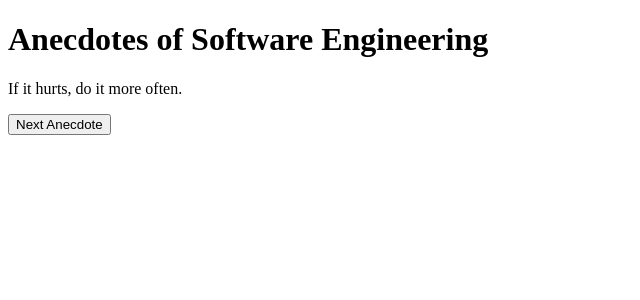
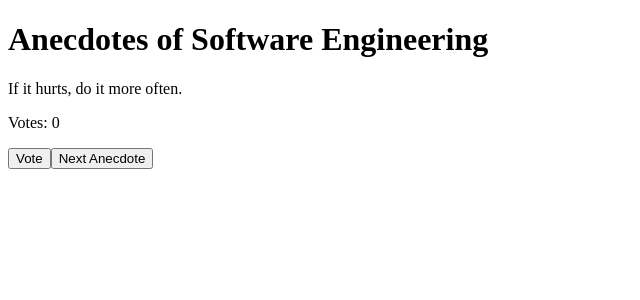
Before and after one commit to Ndkkqueenie/FullStackOpen, a React (Create React App) app in the folder part1/anecdotes/: page / in a window 1280 px wide. Shown: the top 300 px of the page, without its empty margins (0-640 px from the left). Built offline with nearby package versions, Linux system fonts and the light colour scheme.

Commit message:
step2 - expanded application so that you can vote for the displayed anecdote

```diff
--- a/part1/anecdotes/src/App.js
+++ b/part1/anecdotes/src/App.js
@@ -13,16 +13,25 @@ const App = () => {
   ]
 
   const [selected, setSelected] = useState(0)
+  const [votes, setVotes] = useState(Array(anecdotes.length).fill(0));
 
   const randomAnecdote = () => {
     const randomIndex = Math.floor(Math.random() * anecdotes.length);
     setSelected(randomIndex);
   };
 
+  const voteAnecdote = () => {
+    const updatedVotes = [...votes];
+    updatedVotes[selected] += 1;
+    setVotes(updatedVotes);
+  };
+
   return (
     <div>
       <h1> Anecdotes of Software Engineering</h1>
       <p>{anecdotes[selected]}</p>
+      <p>Votes: {votes[selected]}</p>
+      <button onClick={voteAnecdote}>Vote</button>
       <button onClick={randomAnecdote}>Next Anecdote</button>
     </div>
   )
```
